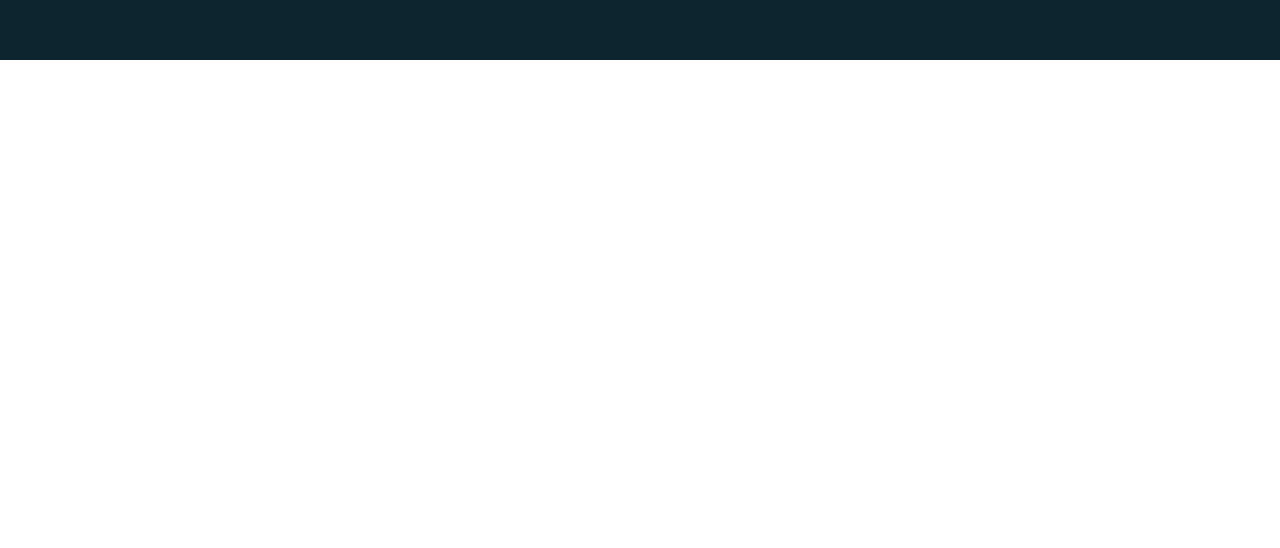
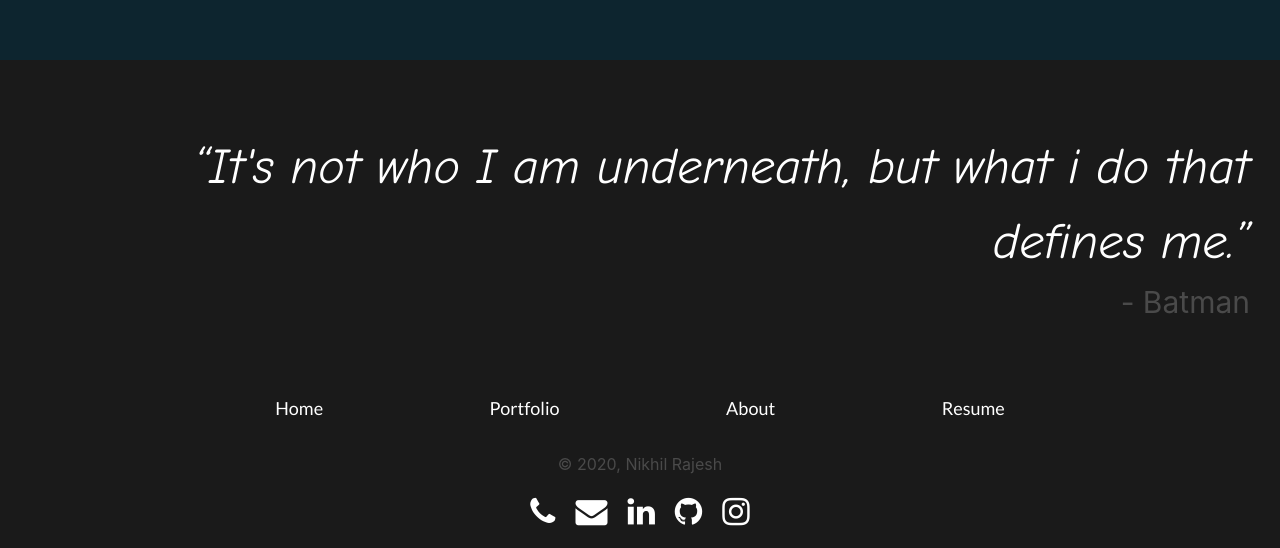
Before and after one commit to MaximusAlvarez/MyWebsite, an Angular app: page / in a window 1280 px wide. Shown: the part 2779-3327 px from the top of the page. Before the commit the page ends 2839 px from the top, so only its background shows below. Built offline with nearby package versions, Linux system fonts and the light colour scheme; a web font is replaced by a local one.

Commit message:
Added Footer

```diff
--- a/src/app/app.component.css
+++ b/src/app/app.component.css
@@ -166,13 +166,13 @@
   padding: 0;
   background-color: rgba(13,37,47,.5);
   transition: transform 0.3s ease-in-out;
-  color: #aaa;
+  color: #426c6e;
 }
 mat-card:hover {
   transform: scale(1.2);
   transition: transform 0.3s ease-in-out;
   background-color: rgba(13,37,47,.8);
-  color: #fff;
+  color: #778da9;
 }
 mat-card-title {
   height: 150px;
--- a/src/app/app.component.html
+++ b/src/app/app.component.html
@@ -27,7 +27,7 @@
         </mat-card-title>
         <mat-card-content>
           <h1>NITC Mess Management
-            <a href="https://github.com/MaximusAlvarez/nitc-mess-frontend">
+            <a href="https://github.com/MaximusAlvarez/nitc-mess-frontend" rel="noreferrer noopener">
               <i class="fa fa-github fa-x" aria-hidden="true"></i>
             </a>
           </h1>
@@ -41,7 +41,7 @@
         </mat-card-title>
         <mat-card-content>
           <h1>My Personal Website
-            <a href="https://github.com/MaximusAlvarez/maximusalvarez.github.io">
+            <a href="https://github.com/MaximusAlvarez/maximusalvarez.github.io" rel="noreferrer noopener">
               <i class="fa fa-github fa-x" aria-hidden="true"></i>
             </a>
           </h1>
@@ -55,7 +55,7 @@
         </mat-card-title>
         <mat-card-content>
           <h1>AES Encryption in Verilog
-            <a href="https://github.com/MaximusAlvarez/AES_128bit_Encryption_Decryption_In_Verilog">
+            <a href="https://github.com/MaximusAlvarez/AES_128bit_Encryption_Decryption_In_Verilog" rel="noreferrer noopener">
               <i class="fa fa-github fa-x" aria-hidden="true"></i>
             </a>
           </h1>
@@ -80,3 +80,4 @@
       <div class="wave"></div>
     </div>
   </section>
+  <app-footer></app-footer>
--- a/src/app/app.module.ts
+++ b/src/app/app.module.ts
@@ -6,11 +6,13 @@
 import { AppRoutingModule } from './app-routing.module';
 import { AppComponent } from './app.component';
 import { NavbarComponent } from './navbar/navbar.component';
+import { FooterComponent } from './footer/footer.component';
 
 @NgModule({
   declarations: [
     AppComponent,
-    NavbarComponent
+    NavbarComponent,
+    FooterComponent
   ],
   imports: [
     BrowserModule,
--- /dev/null
+++ b/src/app/footer/footer.component.css
@@ -0,0 +1,72 @@
+@import url("https://fonts.googleapis.com/css2?family=Comic+Neue:ital@1&display=swap");
+#footer {
+  min-height: 40vh;
+  background-color: #1a1a1a;
+  width: 100wh;
+  display: flex;
+  justify-content: center;
+  align-items: center;
+  flex-direction: column;
+}
+#quote {
+    text-align: right;
+    padding: 70px 30px 70px 30px;
+}
+q {
+  quotes: "“" "”" "‘" "’";
+  font-family: "Comic Neue", sans-serif;
+  font-size: 50px;
+  color: white;
+}
+q::before {
+  content: open-quote;
+}
+q::after {
+  content: close-quote;
+}
+#batman {
+    font-size: 30px;
+}
+#links {
+    display: flex;
+    width: 70%;
+    justify-content: space-around;
+    padding-bottom: 30px;
+}
+#links li a{
+    padding: 0 20px;
+    color: white;
+    font-family: Lato, sans-serif;
+    font-size: 18px;
+}
+#links li a:hover {
+    color: #777;
+}
+#contact {
+    display: flex;
+}
+#contact li a i{
+    color: white;
+    padding: 20px 10px;
+}
+#contact li a i:hover{
+    color: #777;
+}
+@media screen and (max-width: 800px) {
+    q {
+        font-size: 30px;
+    }
+    #quote {
+        text-align: center;
+    }
+  }
+@media screen and (max-width: 400px) {
+    #links {
+        flex-direction: column;
+        align-items: center;
+        padding: 20px;
+    }
+    #quote {
+        padding: 30px 30px 30px 30px;
+    }
+  }
--- /dev/null
+++ b/src/app/footer/footer.component.html
@@ -0,0 +1,42 @@
+<div id="footer">
+  <div id="quote">
+    <q>It's not who I am underneath, but what i do that defines me.</q>
+    <p id="batman">- Batman</p>
+  </div>
+  <ul id="links">
+    <li><a href="#start">Home</a></li>
+    <li><a href="#portfolio">Portfolio</a></li>
+    <li><a href="#about">About</a></li>
+    <li><a href="#resume">Resume</a></li>
+  </ul>
+  <div class="copyright">
+    © 2020, Nikhil Rajesh
+  </div>
+  <ul id="contact">
+    <li>
+      <a href="tel:7012358018" alt="phone" rel="noreferrer noopener">
+        <i class="fa fa-phone fa-2x" aria-hidden="true"></i>
+      </a>
+    </li>
+    <li>
+      <a href="email:nikhilr.v2.0@gmail.com" alt="email" rel="noreferrer noopener">
+        <i class="fa fa-envelope fa-2x" aria-hidden="true"></i>
+      </a>
+    </li>
+    <li>
+      <a href="https://www.linkedin.com/in/nikhil-rajesh1999" alt="linkedin" rel="noreferrer noopener">
+        <i class="fa fa-linkedin fa-2x" aria-hidden="true"></i>
+      </a>
+    </li>
+    <li>
+      <a href="https://github.com/MaximusAlvarez/maximusalvarez.github.io" alt="github" rel="noreferrer noopener">
+        <i class="fa fa-github fa-2x" aria-hidden="true"></i>
+      </a>
+    </li>
+    <li>
+      <a href="https://www.instagram.com/_.nikhilr._/" alt="instagram" rel="noreferrer noopener">
+        <i class="fa fa-instagram fa-2x" aria-hidden="true"></i>
+      </a>
+    </li>
+  </ul>
+</div>
--- /dev/null
+++ b/src/app/footer/footer.component.ts
@@ -0,0 +1,15 @@
+import { Component, OnInit } from '@angular/core';
+
+@Component({
+  selector: 'app-footer',
+  templateUrl: './footer.component.html',
+  styleUrls: ['./footer.component.css']
+})
+export class FooterComponent implements OnInit {
+
+  constructor() { }
+
+  ngOnInit(): void {
+  }
+
+}
```
